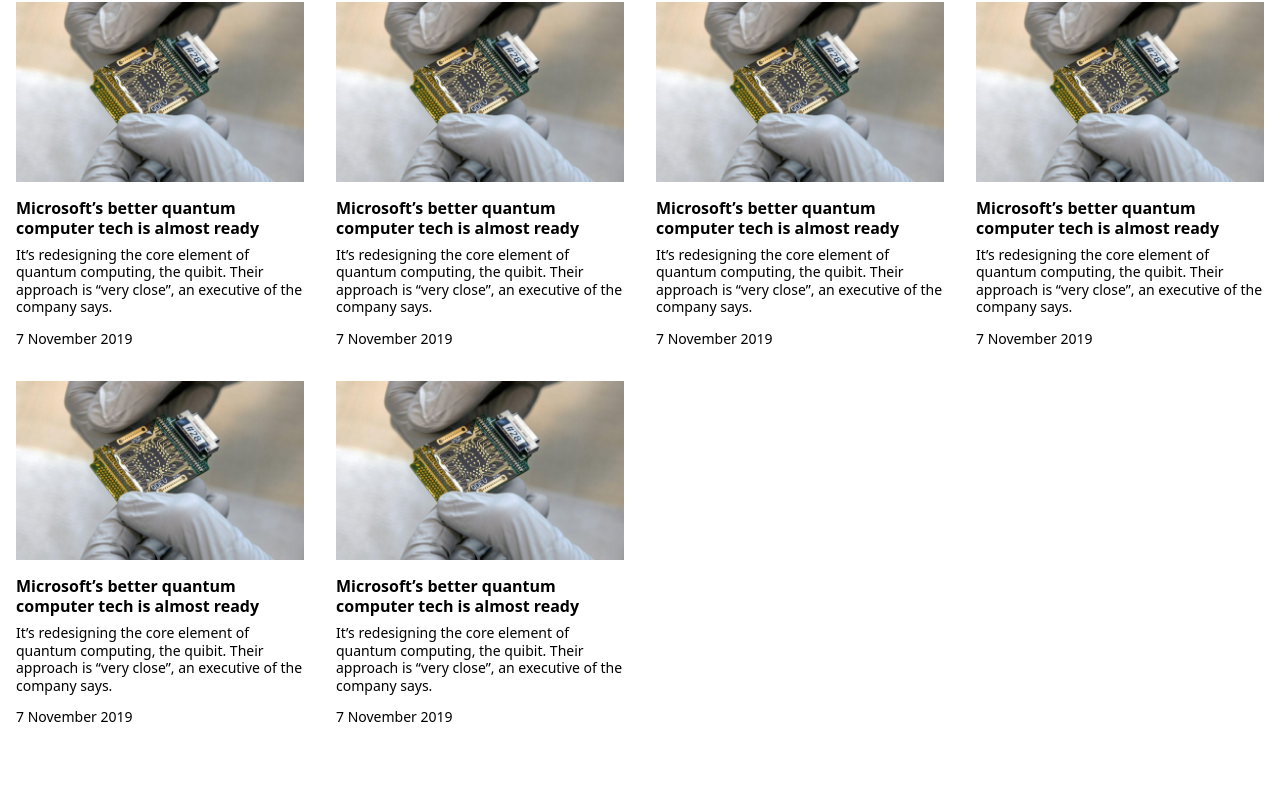
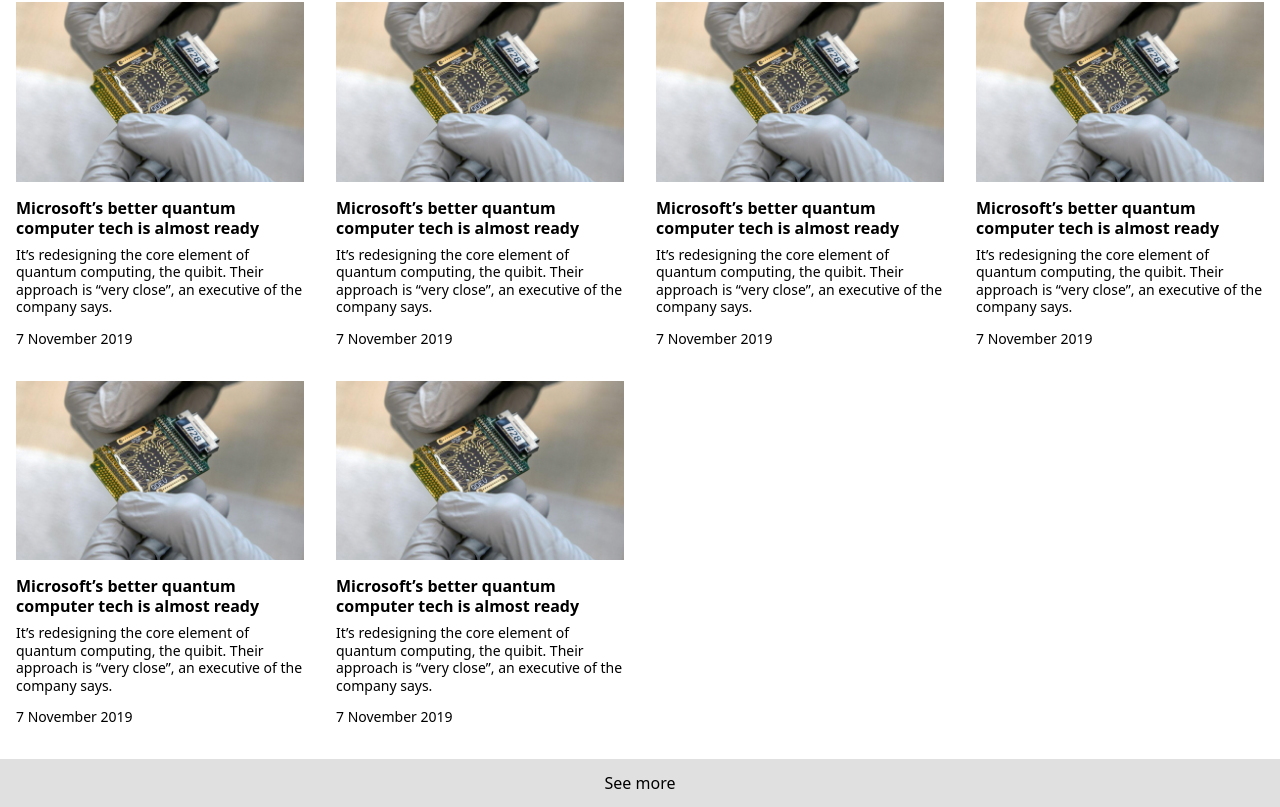
Before and after one commit to chutipon29301/newsflix, a Vue app: page / in a window 1280 px wide. Shown: the part 1627-2434 px from the top of the page. Before the commit the page ends 2402 px from the top, so only its background shows below. Built offline with nearby package versions, Linux system fonts and the light colour scheme; what @tailwindcss/custom-forms, vue-page-transition, vue-particles would draw is missing.

Commit message:
:sparkles: Add see more button

```diff
--- a/src/components/Home/NewsCategory.vue
+++ b/src/components/Home/NewsCategory.vue
@@ -1,5 +1,5 @@
 <template>
-  <div class="container pt-4 pb-8">
+  <div>
     <div class="flex w-full justify-between items-center mb-4">
       <div class="flex items-center">
         <font-awesome-icon icon="tags" class="mr-4" />
--- a/src/views/Home/Index.vue
+++ b/src/views/Home/Index.vue
@@ -2,7 +2,9 @@
   <div>
     <img src="../../assets/banner.jpg" class="h-64 w-full object-cover" />
     <div class="w-full bg-home">
-      <div class="container flex flex-col sm:flex-row items-center sm:items-start justify-between py-8 px-4">
+      <div
+        class="container flex flex-col sm:flex-row items-center sm:items-start justify-between py-8 px-4"
+      >
         <div class="flex-1">
           <TopNews />
         </div>
@@ -34,8 +36,13 @@
       </div>
     </div>
     <div class="w-full bg-white">
-      <div class="container px-4 lg:px-0">
+      <div class="container px-4 lg:px-0 py-4">
         <NewsCategory />
+      </div>
+    </div>
+    <div class="w-full bg-inputhover">
+      <div class="container bg-inputhover">
+        <button class="w-full h-12 bg-inputhover hover:bg-gray-300 active:bg-gray-400">See more</button>
       </div>
     </div>
   </div>
```
